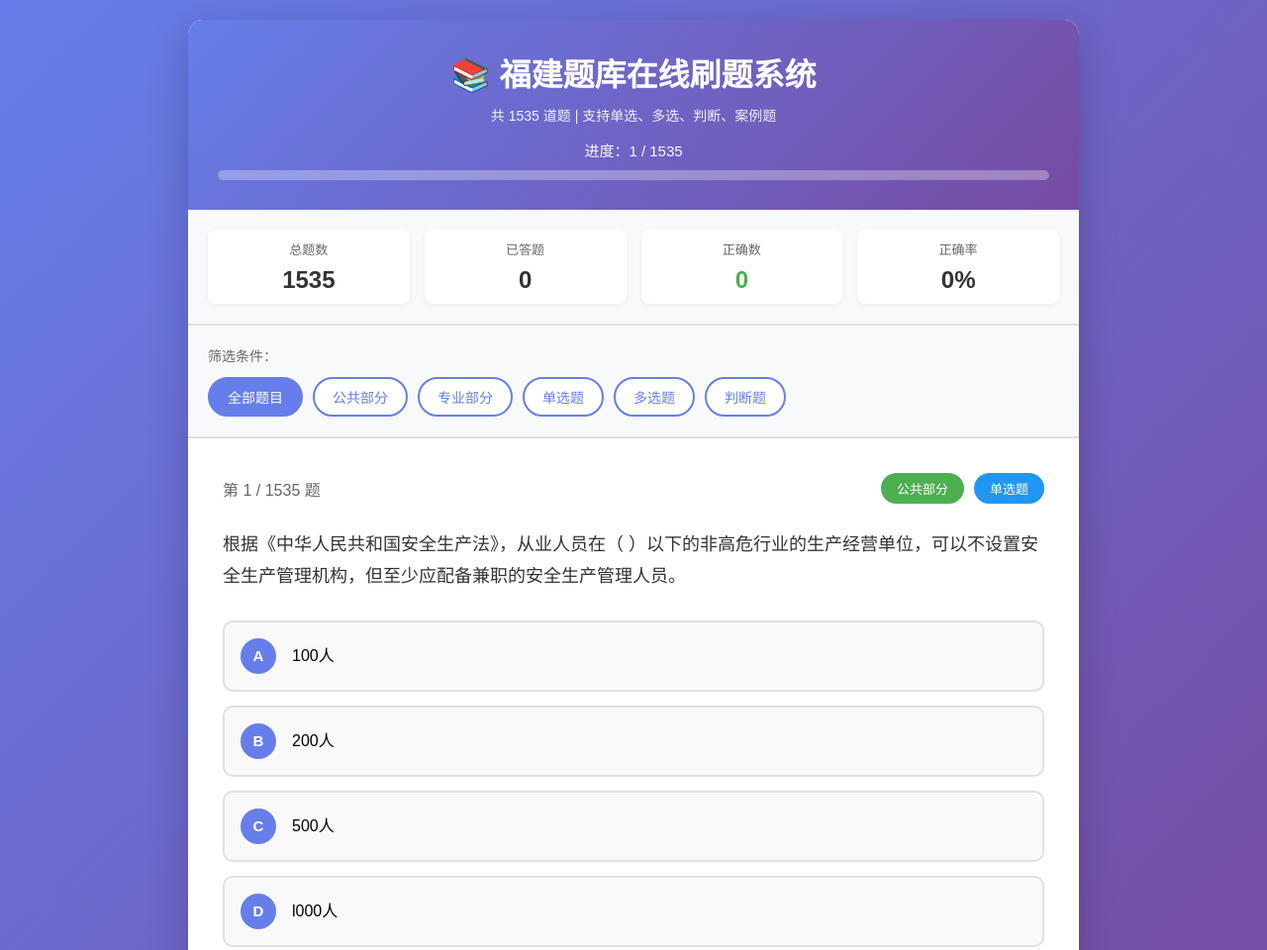
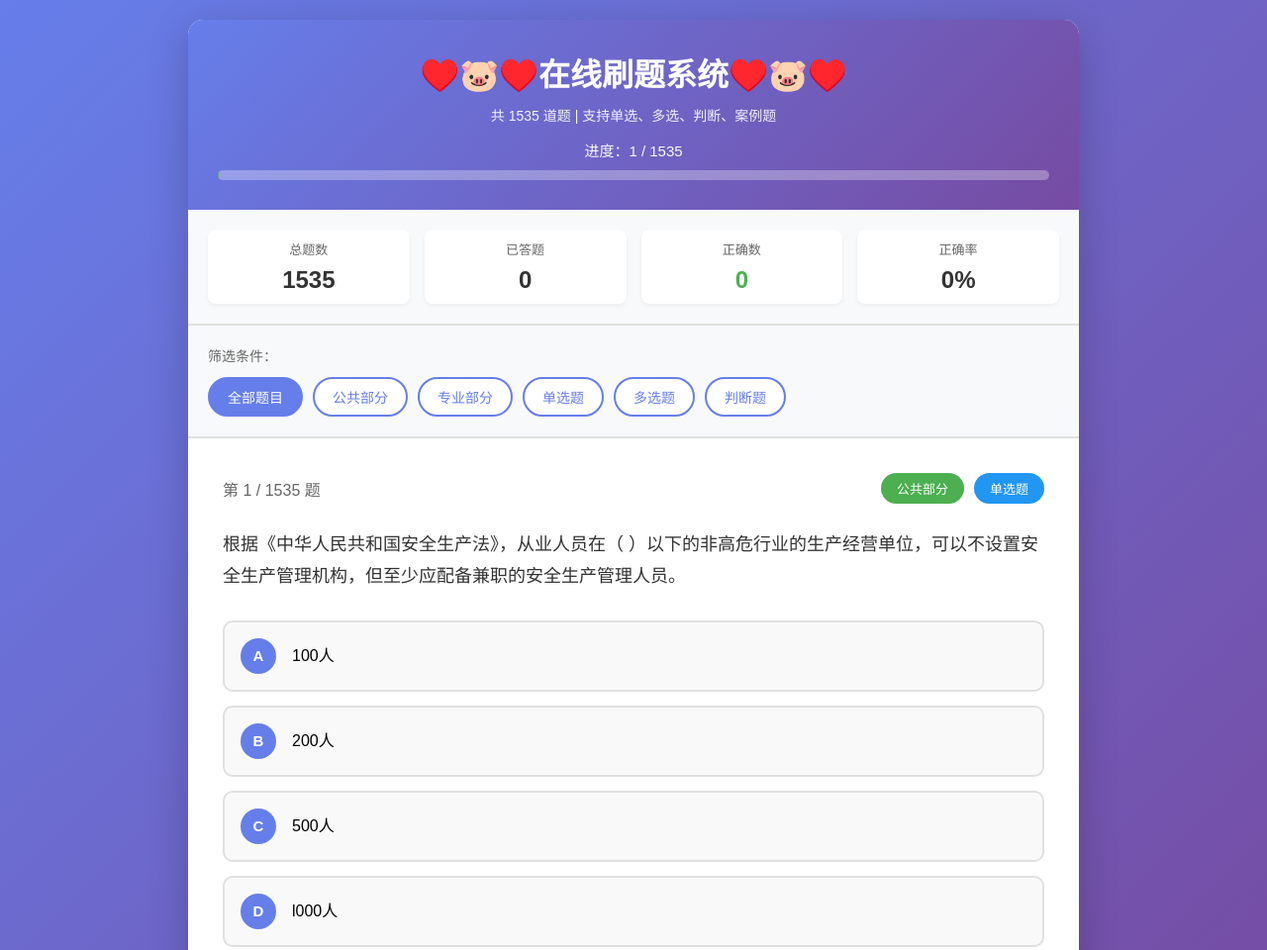
Before and after one commit to aushowye/-, a website: page index.html in a window 1280 px wide. Shown: the top 960 px of the page at 99% size. Drawn offline with Linux system fonts and the light colour scheme.

Commit message:
Update index.html

```diff
--- a/index.html
+++ b/index.html
@@ -3,7 +3,7 @@
 <head>
     <meta charset="UTF-8">
     <meta name="viewport" content="width=device-width, initial-scale=1.0">
-    <title>福建题库在线刷题系统</title>
+    <title>♥️🐷♥️在线刷题系统♥️🐷♥️</title>
     <style>
         * {
             margin: 0;
@@ -474,7 +474,7 @@
 <body>
     <div class="container">
         <div class="header">
-            <h1>📚 福建题库在线刷题系统</h1>
+            <h1>♥️🐷♥️在线刷题系统♥️🐷♥️</h1>
             <div class="subtitle">共 1535 道题 | 支持单选、多选、判断、案例题</div>
             <div class="progress-info">
                 <span id="progressText">准备开始...</span>
```
